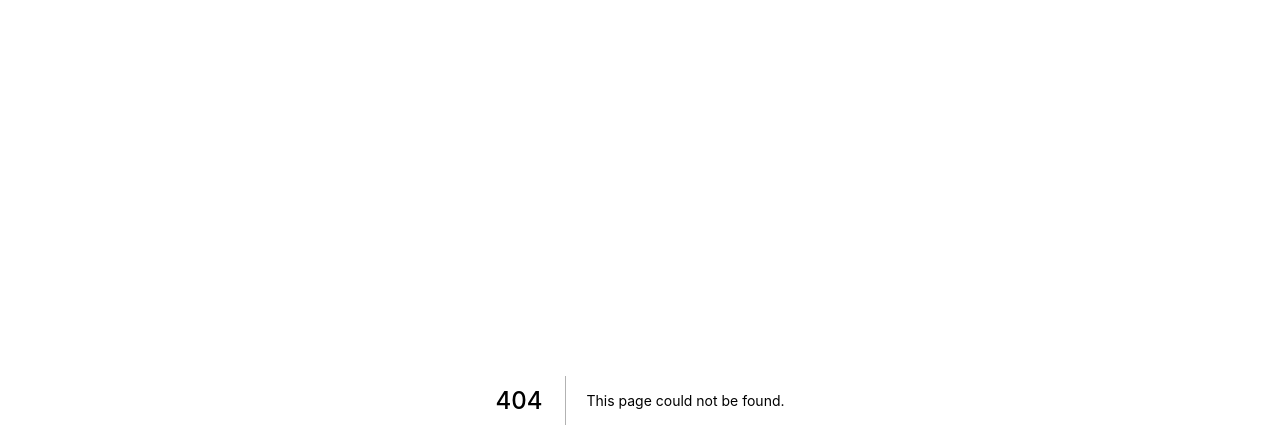
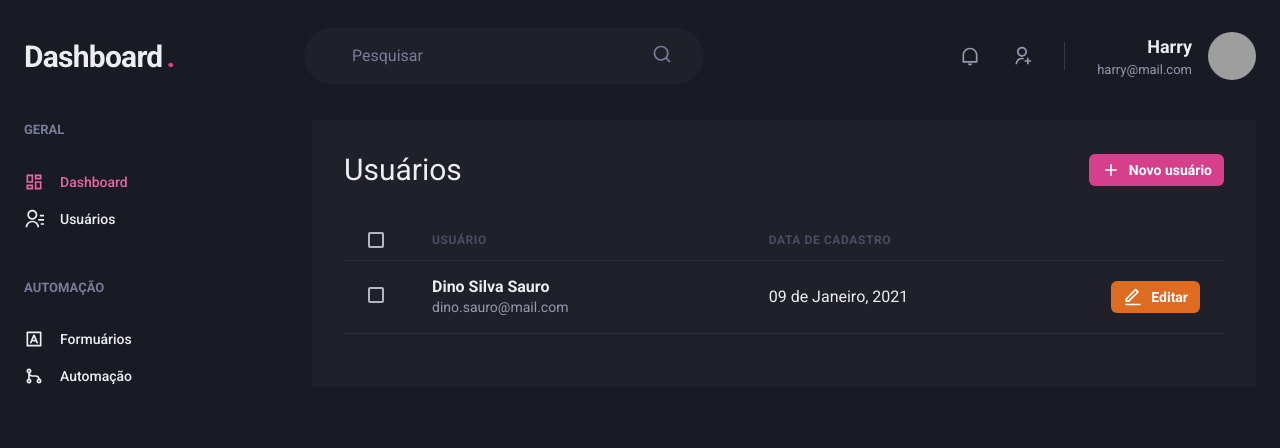
Before and after one commit to YuryRegis/ignite-next-dashboard, a Next.js app: page /users in a window 1280 px wide. Before the commit this address had no page. Shown: the top 448 px of the page. Built offline with nearby package versions, Linux system fonts and the light colour scheme; grey boxes are pictures that could not be loaded.

Commit message:
feat: create users page

```diff
--- /dev/null
+++ b/src/pages/users/index.tsx
@@ -0,0 +1,92 @@
+import { RiAddLine, RiEditLine } from "react-icons/ri";
+import { Input, Header, Sidebar } from "../../components";
+import {
+  Box,
+  Flex,
+  Text,
+  Button,
+  Table,
+  Thead,
+  Tbody,
+  Tr,
+  Th,
+  Td,
+  Heading,
+  Icon,
+  Checkbox,
+} from "@chakra-ui/react";
+
+export default function UserList() {
+  return (
+    <Box>
+      <Header />
+
+      <Flex px="6" my="6" w="100%" mx="auto" maxWidth={1400}>
+        <Sidebar />
+
+        <Box p="8" flex="1" bg="gray.800" borderRadious={8}>
+          <Flex mb="8" align="center" justify="space-between">
+            <Heading as="h2" size="lg" fontWeight="normal">
+              Usuários
+            </Heading>
+
+            <Button
+              as="a"
+              size="sm"
+              fontSize="sm"
+              colorScheme="pink"
+              leftIcon={<Icon as={RiAddLine} fontSize="20" />}
+            >
+              Novo usuário
+            </Button>
+          </Flex>
+
+          <Table colorScheme="whiteAlpha">
+            <Thead>
+              <Tr>
+                <Th w="8" px="6" color="gray.300">
+                  <Checkbox colorScheme="pink" />
+                </Th>
+
+                <Th>Usuário</Th>
+
+                <Th>Data de cadastro</Th>
+
+                <Th w="8" />
+              </Tr>
+            </Thead>
+
+            <Tbody>
+              <Td px="6">
+                <Checkbox colorScheme="pink" />
+              </Td>
+
+              <Td>
+                <Box>
+                  <Text fontWeight="bold">Dino Silva Sauro</Text>
+                  <Text fontSize="sm" color="gray.300">
+                    dino.sauro@mail.com
+                  </Text>
+                </Box>
+              </Td>
+
+              <Td>09 de Janeiro, 2021</Td>
+
+              <Td>
+                <Button
+                  as="a"
+                  size="sm"
+                  fontSize="sm"
+                  colorScheme="orange"
+                  leftIcon={<Icon as={RiEditLine} fontSize="20" />}
+                >
+                  Editar
+                </Button>
+              </Td>
+            </Tbody>
+          </Table>
+        </Box>
+      </Flex>
+    </Box>
+  );
+}
```
